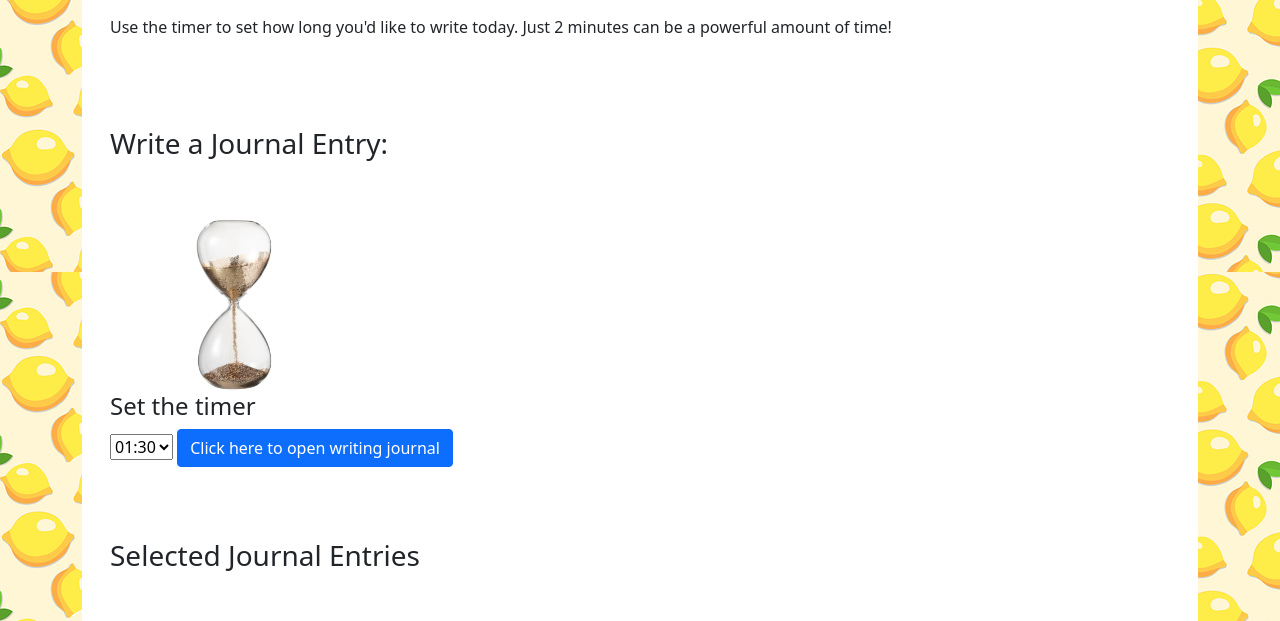
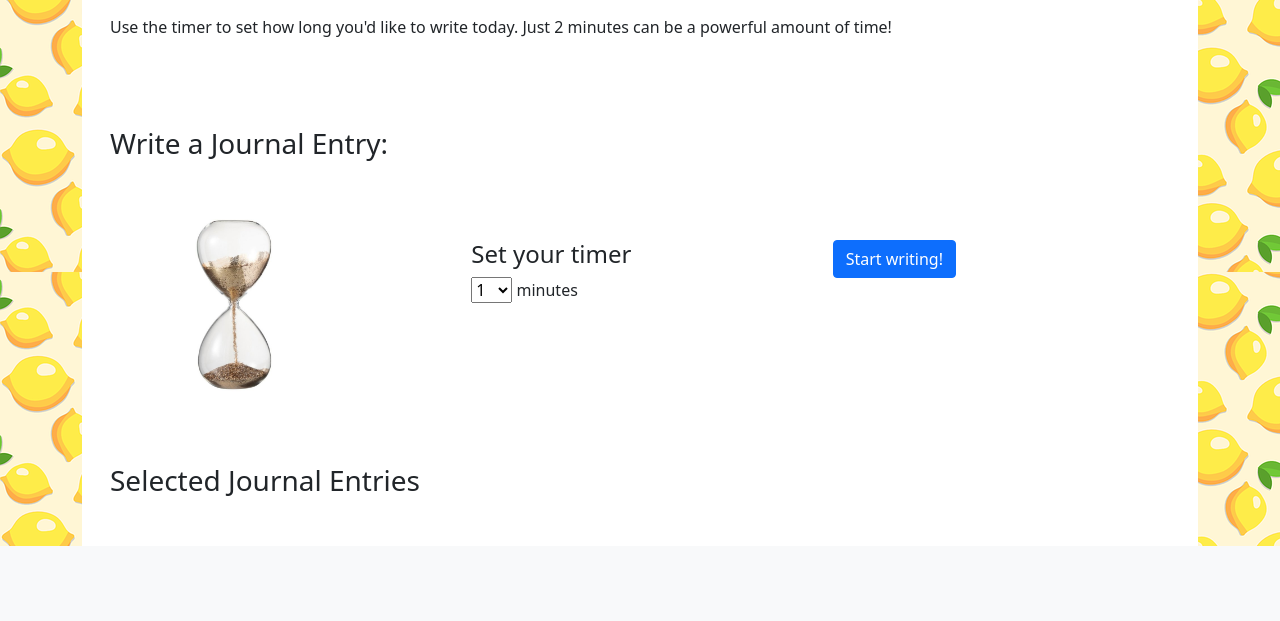
Before and after one commit to deliaconstantino/motivation-journal-frontend, a PHP site: page / in a window 1280 px wide. Shown: the part 755-1376 px from the top of the page. After the commit the page ends 1301 px from the top, so only its background shows below. Run offline with PHP 8.4, Linux system fonts and the light colour scheme.

Commit message:
added timer functionality and create entry action

```diff
--- a/index.html
+++ b/index.html
@@ -5,7 +5,9 @@
   <meta http-equiv="X-UA-Compatible" content="IE=edge">
   <meta name="viewport" content="width=device-width, initial-scale=1.0">
   <title>Motivation Journal</title>
-  <link rel="stylesheet" href="styles/bootstrap/css/bootstrap.min.css"/>
+  <!-- <link rel="stylesheet" href="styles/bootstrap/css/bootstrap.min.css"/> -->
+  <link href="https://cdn.jsdelivr.net/npm/bootstrap@5.0.0/dist/css/bootstrap.min.css" rel="stylesheet" integrity="sha384-wEmeIV1mKuiNpC+IOBjI7aAzPcEZeedi5yW5f2yOq55WWLwNGmvvx4Um1vskeMj0" crossorigin="anonymous">
+
   <link rel="stylesheet" type="text/css" href="styles/bootstrap/css/style.css">
   <link rel="preconnect" href="https://fonts.gstatic.com">
   <link href="https://fonts.googleapis.com/css2?family=Dancing+Script&family=Satisfy&display=swap" rel="stylesheet">
@@ -109,18 +111,73 @@
   <div class="container">
     <h3>Write a Journal Entry:</h3>
     <br>
+      <div class="row">
+          <div class="col-8 col-sm-4 align-items-center justify-content-center" class="settle-grid">
+
             <img src="img/real-hourglass.jpeg" height="200" width="250"/>
-           <h4>Set the timer</h4>
-            <select name="timer" id="timer">
-              <option value="01:30">01:30</option>
-              <option value="02:00">02:00</option>
-              <option value="05:00">05:00</option>
-              <option value="10:00">10:00</option>
-            </select>
+          </div>
+          <div class="col-8 col-sm-4 align-items-center justify-content-center" class="settle-grid">
+            <br><br>
+            <h4>Set your timer</h4>
+            <p>
+            <select name="timer" id="timer-select">
+
+              <option value="1">1</option>
+              <option value="2">2</option>
+              <option value="3">3</option>
+              <option value="4">4</option>
+              <option value="5">5</option>
+              <option value="6">6</option>
+              <option value="7">7</option>
+              <option value="8">8</option>
+              <option value="9">9</option>
+
+              <option value="10">10</option>
+              <option value="11">11</option>
+              <option value="12">12</option>
+              <option value="13">13</option>
+              <option value="14">14</option>
+              <option value="15">15</option>
+              <option value="16">16</option>
+              <option value="17">17</option>
+              <option value="18">18</option>
+              <option value="19">19</option>
+              <option value="20">20</option>
+
+              <option value="21">21</option>
+              <option value="22">22</option>
+              <option value="23">23</option>
+              <option value="24">24</option>
+              <option value="25">25</option>
+              <option value="26">26</option>
+              <option value="27">27</option>
+              <option value="28">28</option>
+              <option value="29">29</option>
+              <option value="30">30</option>
+            </select> minutes </p>
+
+            <!-- <button id="timer-button">Start!</button> -->
+
+            <!-- <label for="timer">Set your timer:</label>
+<input list="timers" name="timer" id="timer">
+
+<datalist id="timers">
+  <option value="1">
+  <option value="2">
+  <option value="3">
+  <option value="4">
+  <option value="5">
+</datalist> -->
+
+
+
+          </div>
+          <div class="col-8 col-sm-4 align-items-center justify-content-center" class="settle-grid">
+            <br><br>
               <!-- modal start Static backdrop type-->
               <!-- Button trigger modal -->
-            <button type="button" class="btn btn-primary" data-bs-toggle="modal" data-bs-target="#staticBackdrop">
-              Click here to open writing journal
+              <button type="button" class="btn btn-primary" data-bs-toggle="modal" data-bs-target="#staticBackdrop" id="timer-button">
+                Start writing!
               </button>
 
               <!-- Modal -->
@@ -134,28 +191,21 @@
                     <div class="modal-body">
                       <!-- form in modal start -->
                       <form id="new-entry-form">
-                      <textarea class="form-control" id="body" rows="25"></textarea>
+                        <textarea class="form-control" id="body" rows="20"></textarea>
+                        <input type="submit" value="Save" id="submit-entry">
                       </form>
                       <!-- form end -->
                     </div>
-                  <div class="modal-footer">
-                    <button type="button" class="btn btn-secondary" data-bs-dismiss="modal">Close</button>
-                    <button type="button" class="btn btn-primary">Understood</button>
-                  </div>
+                    <!-- <div class="modal-footer">
+                      <button type="button" class="btn btn-secondary" data-bs-dismiss="modal">Delete</button>
+                      <button type="button" class="btn btn-primary">Save</button>
+                    </div> -->
                   </div>
                 </div>
               </div>
               <!-- modal end -->
-
-        <!-- <div class="row">
-          <div class="col-8 col-sm-3">
-            <h4>Step 3:</h4>
-            <p>Save or delete</p>
           </div>
-          <div class="col-4 col-sm-6">
-            <p>image</p>
       </div>
-        </div> -->
   </div>
   <!-- nested grid end -->
   <br><br><br>
@@ -174,7 +224,8 @@
   <script src="src/quote.js"></script>
   <script src="src/adapter.js"></script>
   <script src="src/index.js"></script>
-  <script src="styles/bootstrap/js/bootstrap.min.js"></script>
+  <!-- <script src="styles/bootstrap/js/bootstrap.min.js"></script> -->
+  <script src="https://cdn.jsdelivr.net/npm/bootstrap@5.0.0/dist/js/bootstrap.bundle.min.js" integrity="sha384-p34f1UUtsS3wqzfto5wAAmdvj+osOnFyQFpp4Ua3gs/ZVWx6oOypYoCJhGGScy+8" crossorigin="anonymous"></script>
 
 </body>
 </html>
--- a/src/adapter.js
+++ b/src/adapter.js
@@ -21,6 +21,7 @@ class Adapter{
     .then(resp => resp.json())
     .then(entries => {
       console.log(entries)
+      Entry.createEntriesUl();
       entries.forEach(e => {
         let entry = new Entry(e.id, e.body, e.time_interval)
         entry.render();
--- a/src/entry.js
+++ b/src/entry.js
@@ -8,15 +8,74 @@ class Entry {
 
   static all = [];
   static entriesContainer = document.getElementById("entries-container");
+  static ul = document.createElement('ul');
+  static newEntryForm = document.querySelector("#new-entry-form");
+  static timerButton = document.querySelector("#timer-button");
+  static timerSelect = document.querySelector("#timer-select");
+
+
+
+  static createEntriesUl() {
+    Entry.entriesContainer.appendChild(Entry.ul);
+    Entry.newEntryForm.addEventListener("submit", Entry.createNewEntry);
+    Entry.timerButton.addEventListener("click", Entry.setTimer)
+
+  }
+
 
   render() {
-    let ul = document.createElement('ul');
     let li = document.createElement("li");
-    // p.innerText = this.body + `   Time interval: ${this.timeInterval}`
     li.innerHTML = `
       <i> Time interval: ${this.timeInterval} </i> ${this.body}
     `
-    ul.appendChild(li);
-    Entry.entriesContainer.appendChild(ul);
+    Entry.ul.appendChild(li);
   }
+
+
+
+static interval;
+static numMille;
+
+static setTimer(e) {
+  console.log(e.target);
+  Entry.numMille = parseInt(Entry.timerSelect.value, 10) * 1000; // TODO: change to 60000 (1000 mille/second)
+  Entry.interval = setTimeout(Entry.saveOrDeleteEntry, Entry.numMille)
+
 }
+
+ static createNewEntry(e) {
+    e.preventDefault()
+    let body = e.target.querySelector("#body");
+
+    let data = {
+      body: body.value,
+      time_interval: Entry.timerSelect.value
+    }
+
+    let configObj = {
+      method: "POST",
+      headers: {
+        'Content-Type': 'application/json'
+      },
+      body: JSON.stringify(data)
+    }
+
+    fetch(`${baseEntriesURL}`, configObj)
+    .then(resp => resp.json())
+    .then(e => {
+      console.log(e);
+      let entry = new Entry(e.id, e.body, e.time_interval);
+      entry.render();
+      let modal = document.querySelector("#staticBackdrop");
+      clearTimeout(Entry.interval);
+      body.value = "";
+      alert('Journal entry saved!')
+    })
+
+  }
+
+  static saveOrDeleteEntry() {
+    alert(`Your ${Entry.timerSelect.value} minute writing timer is up! Don't forget to click the 'save' button below if you'd like to keep your entry.`);
+  }
+
+}
```
Also changed, not shown: notes.md (+7 -0 lines), styles/bootstrap/css/style.css (+9 -0 lines). Lines whose indentation alone changed are shown as unchanged.
